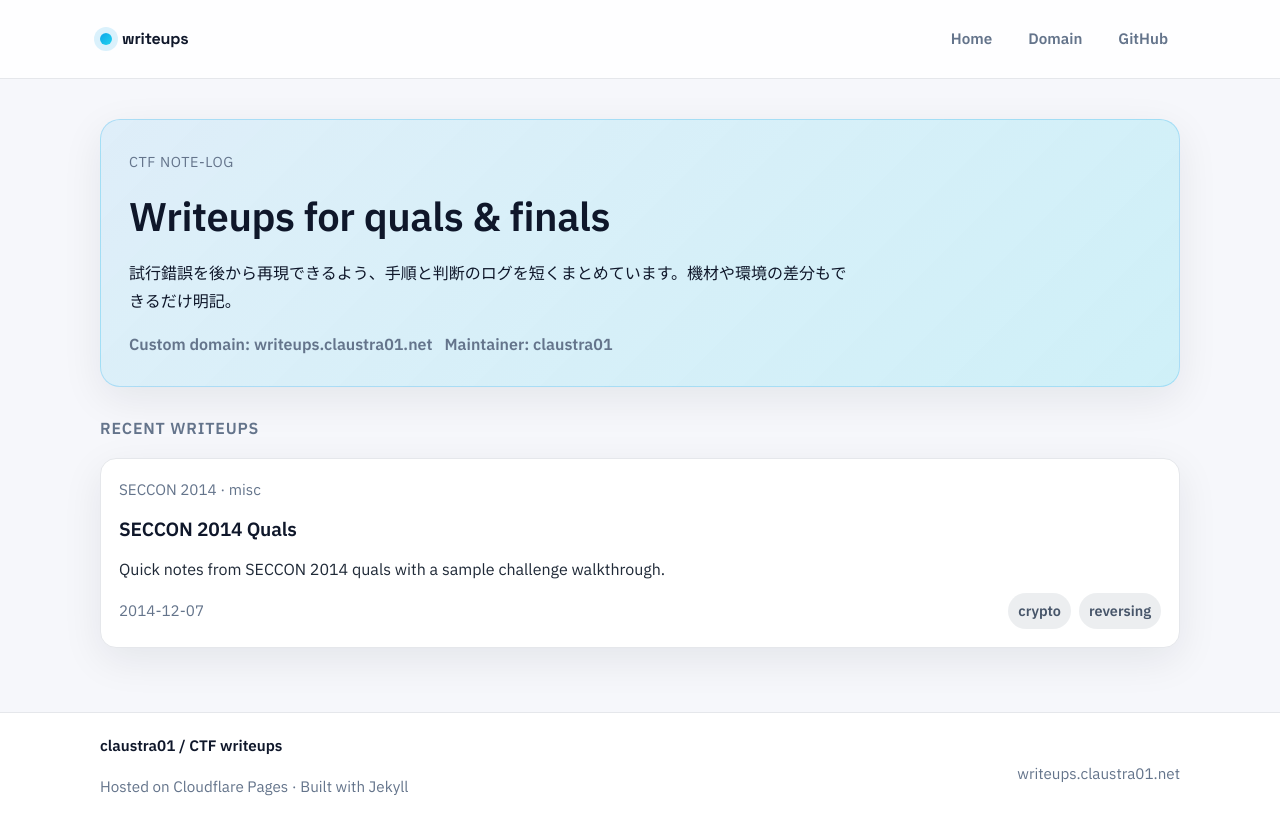
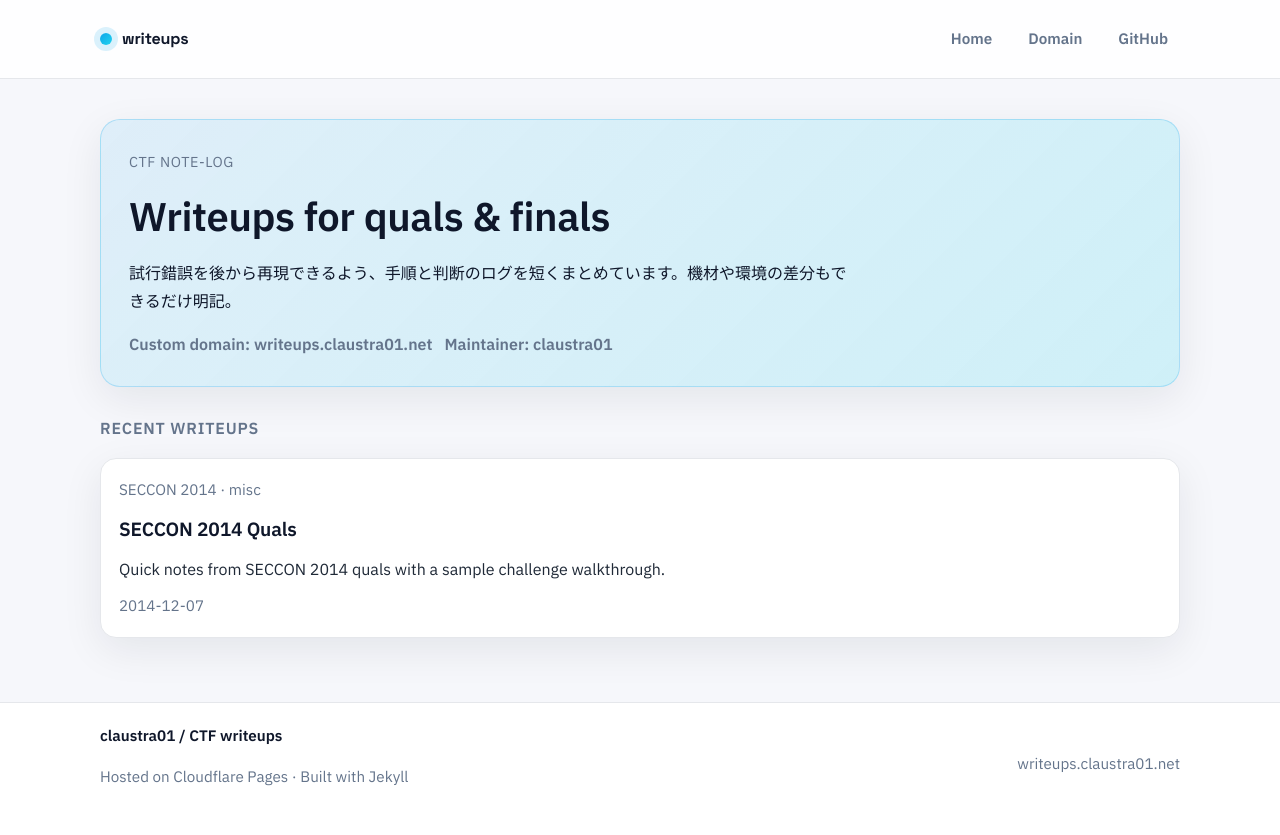
Before and after one commit to claustra01/my-ctf-writeups, a Jekyll site: the page built from index.md, in a window 1280 px wide. Shown: the top 835 px of the page. Built offline with Jekyll 4.4.1, drawn with Linux system fonts in a browser that asks for light colours.

Commit message:
chore: remove tags

```diff
--- a/_writeups/test.md
+++ b/_writeups/test.md
@@ -4,7 +4,6 @@ event: SECCON
 year: 2014
 date: 2014-12-07
 category: misc
-tags: [crypto, reversing]
 summary: Quick notes from SECCON 2014 quals with a sample challenge walkthrough.
 ---
 
--- a/assets/css/main.css
+++ b/assets/css/main.css
@@ -211,7 +211,7 @@ a:hover {
   font-size: 0.95rem;
 }
 
-.tags, .meta-line {
+.meta-line {
   display: flex;
   align-items: center;
   gap: 8px;
--- a/index.md
+++ b/index.md
@@ -25,13 +25,6 @@ permalink: /
     <p class="card-summary">{{ writeup.summary | default: writeup.excerpt | strip_html | truncate: 150 }}</p>
     <div class="card-footer">
       <span>{% if writeup.date %}{{ writeup.date | date: "%Y-%m-%d" }}{% else %}No date{% endif %}</span>
-      {% if writeup.tags and writeup.tags != empty %}
-      <div class="tags">
-        {% for tag in writeup.tags %}
-          <span class="pill subtle">{{ tag }}</span>
-        {% endfor %}
-      </div>
-      {% endif %}
     </div>
   </article>
   {% endfor %}
```
Also changed, not shown: _layouts/writeup.html (+0 -7 lines).
